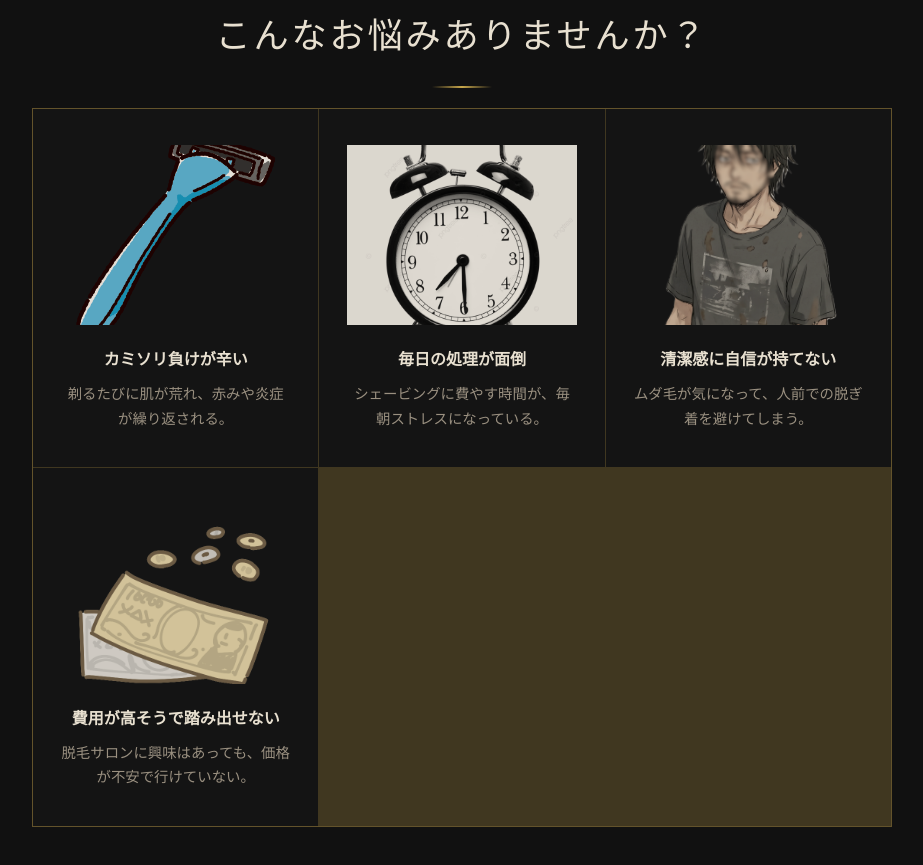
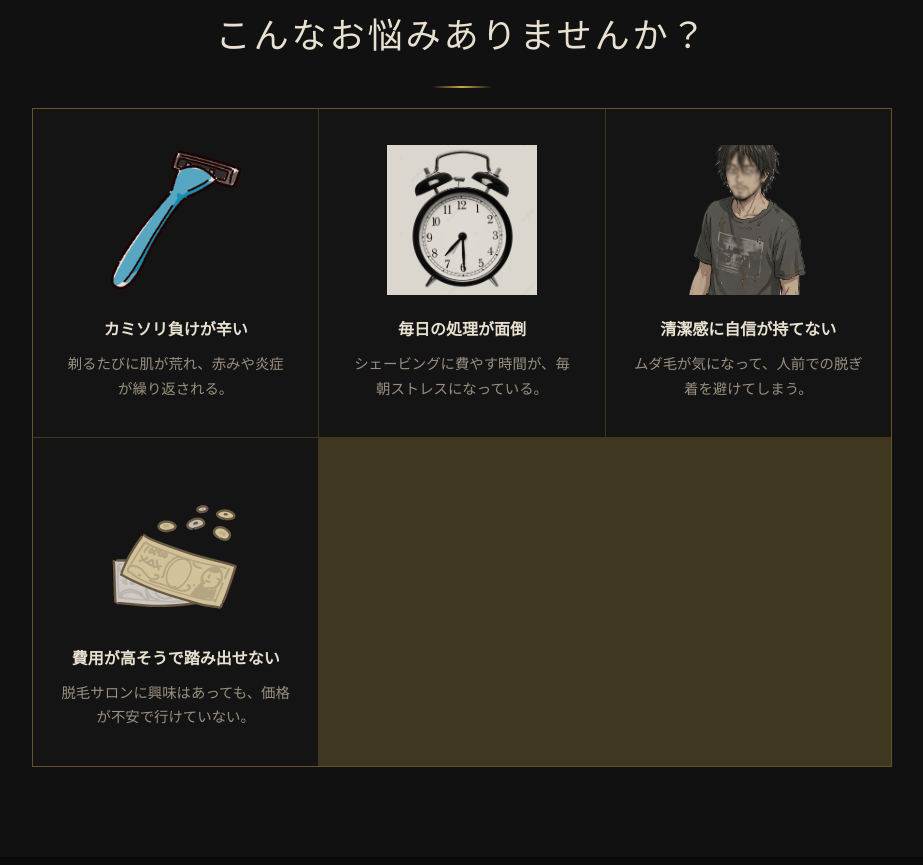
Before and after one commit to mens-ar/-LP, a plain HTML site: page lp.html in a window 1280 px wide. Shown: the part 1052-1917 px from the top of the page, without its empty margins (178-1101 px from the left). Drawn offline with Linux system fonts and the light colour scheme.

Commit message:
Resize problem icons to 150x150px

```diff
--- a/lp.html
+++ b/lp.html
@@ -183,11 +183,11 @@
       text-align: center;
     }
     .problem-icon {
-      width: 100%;
-      height: 180px;
+      width: 150px;
+      height: 150px;
       object-fit: cover;
       display: block;
-      margin-bottom: 20px;
+      margin: 0 auto 20px;
       filter: brightness(0.85) sepia(0.15);
       transition: filter 0.3s;
     }
```
